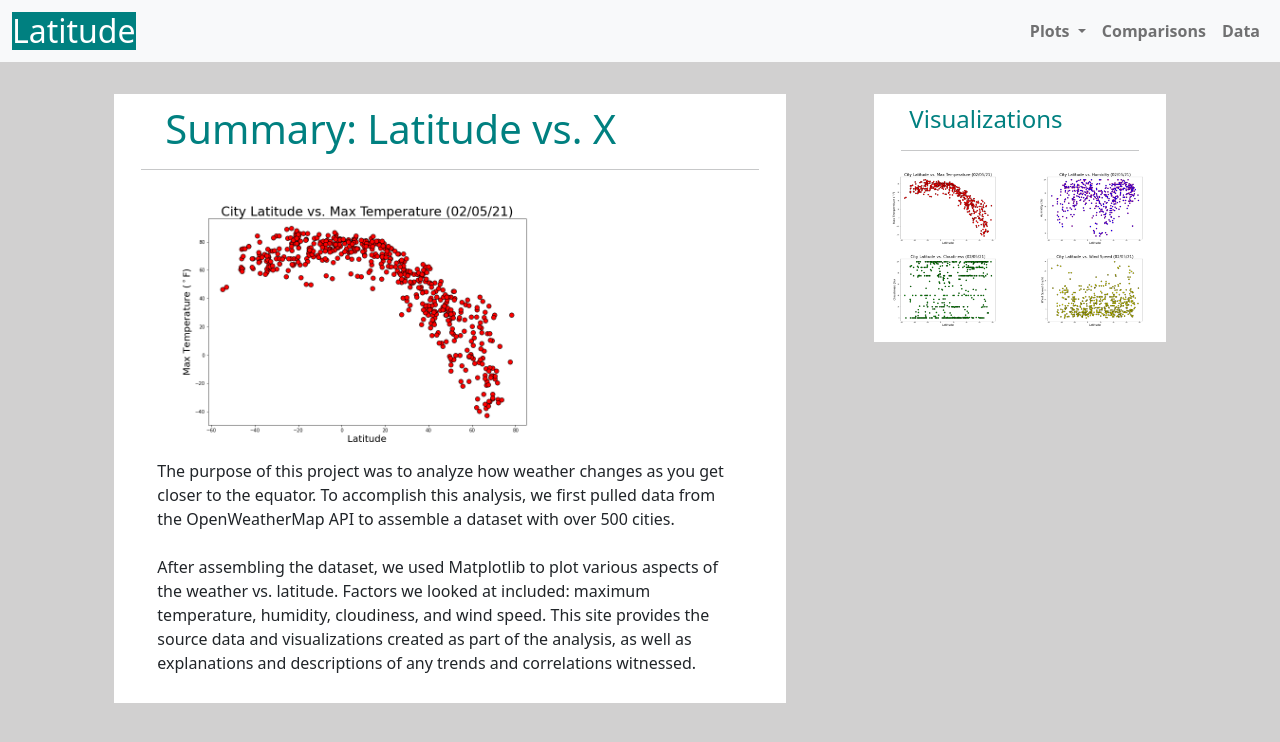
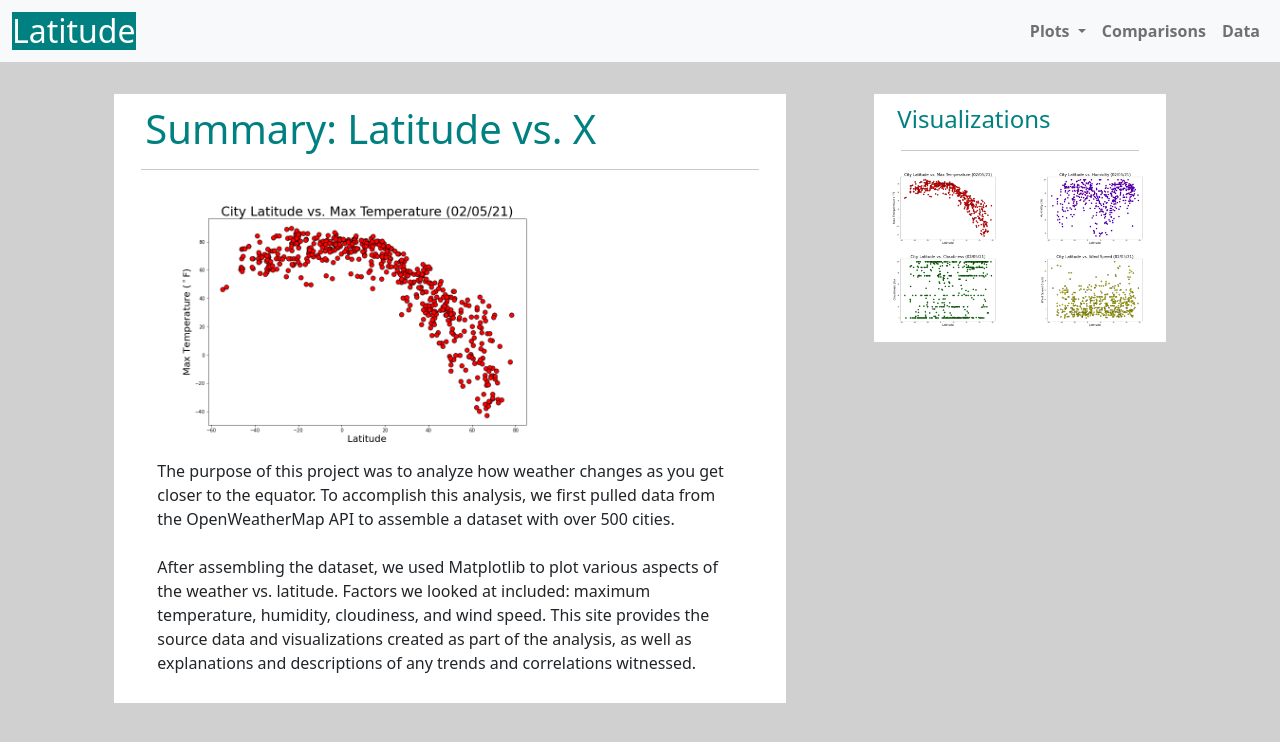
Before and after one commit to pete6184/HTML_CSS_Web_Design, a plain HTML site: page index.html in a window 1280 px wide. Drawn offline with nearby package versions, Linux system fonts and the light colour scheme.

Commit message:
working out some bugs

```diff
--- a/breakpoint.css
+++ b/breakpoint.css
@@ -1,8 +1,4 @@
 @media (max-width: 600px) {
-
-.dropdown-item {
-
-}
 
 body {
     background-color: white;
--- a/index.html
+++ b/index.html
@@ -74,8 +74,6 @@
                     <img class="link_image" src="Resources\assets\images\Fig2.png" alt="Lat vs. Humidity graph">
                   </a>
                 </div>
-              </div>
-              <div class="row">
                 <div class="col-lg-6 col-sm-3">
                   <a href="cloudiness.html">
                     <img class="link_image" src="Resources\assets\images\Fig3.png" alt="Lat vs. Cloudiness graph">
--- a/style.css
+++ b/style.css
@@ -10,7 +10,7 @@ h1 {
     font-size: 2.5em;
     color: teal;
     background-color: white;
-    margin-left: 1em;
+    margin-left: .5em;
 }
 
 p {
@@ -24,7 +24,6 @@ p {
 }
 
 .visualizations {
-    text-align: center;
     background-color: white;
     margin-left: 2em;
     margin-right: 2em;
@@ -37,7 +36,7 @@ h2 {
     text-align: left;
     font-size: 1.5em;
     color: teal;
-    margin-left: 1em;
+    margin-left: .5em;
     margin-right: 1em;
 }
 
```
